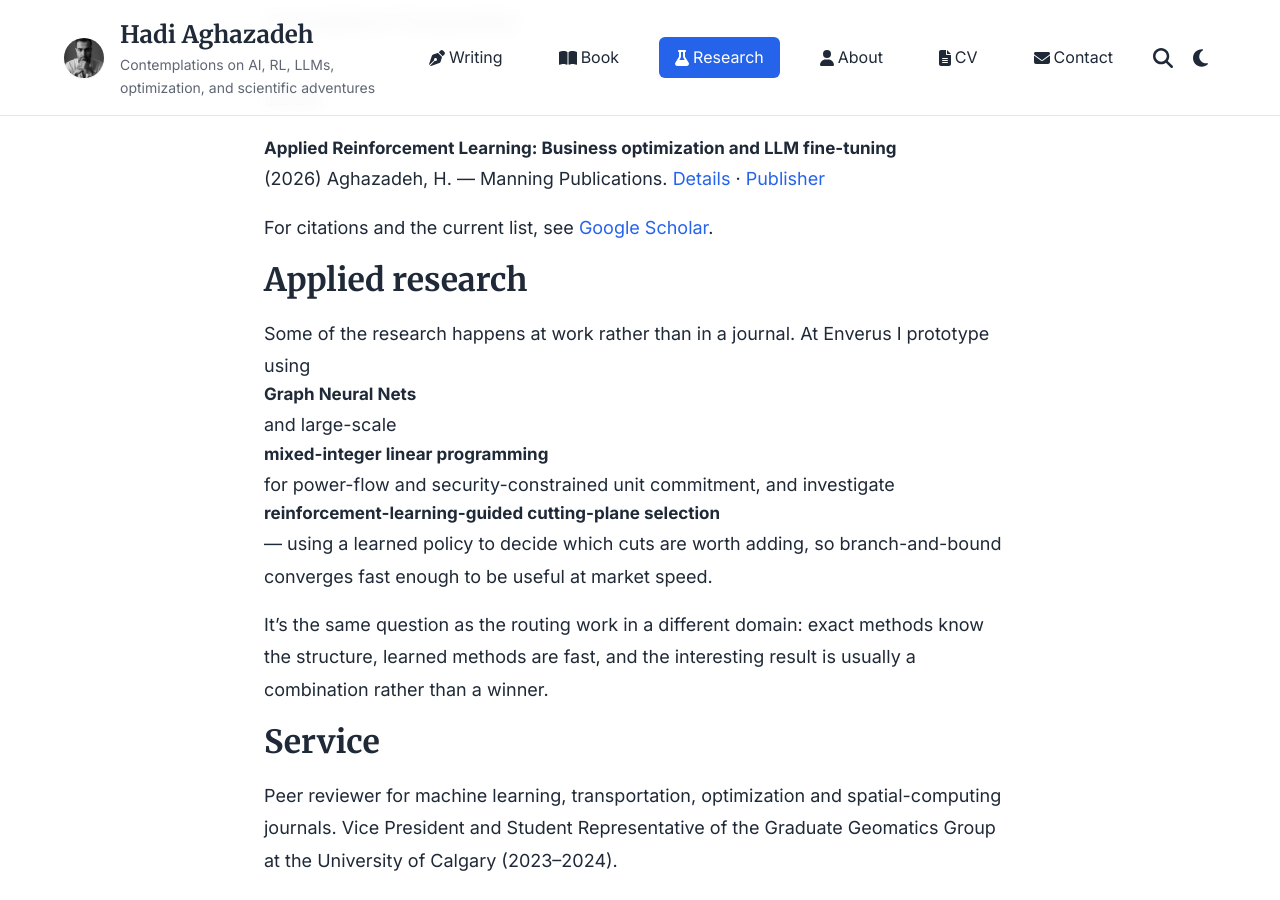
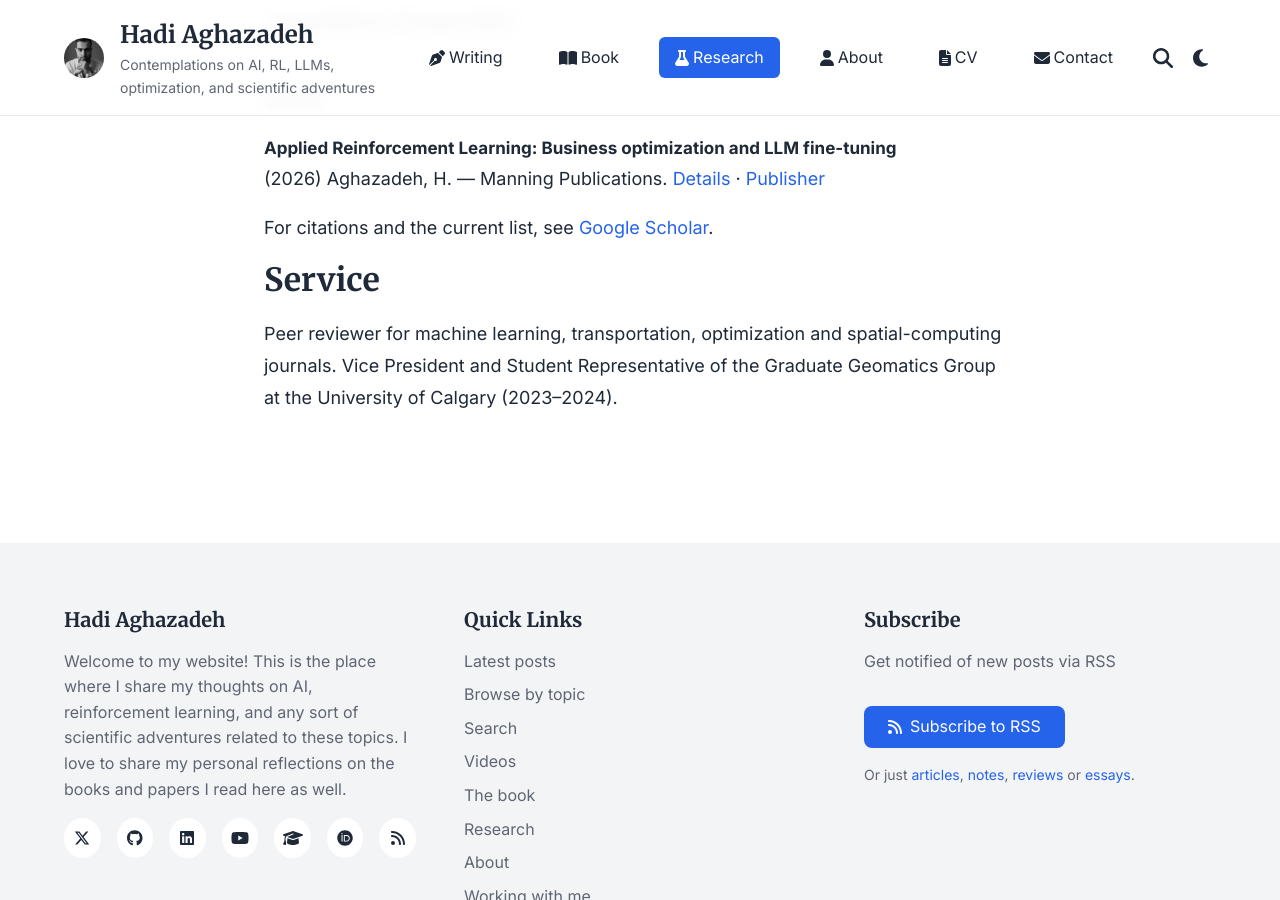
Before and after one commit to hadiagha/hadiagha.github.io, a Jekyll site: the page built from research.md, in a window 1280 px wide and 900 px high, scrolled down 1685 px. Built offline with Jekyll 4.4.1, drawn with Linux system fonts in a browser that asks for light colours.

Commit message:
Remove the descriptions of Enverus research from the site
Hadi dropped the graph-neural-network / mixed-integer-programming /
cutting-plane paragraph from /about/. The same work was described, in almost
the same words and explicitly attributed to Enverus, in two other public
places, so removing it from one page alone would have achieved nothing:

  * /research/ — the whole "Applied research" section. Its second paragraph
    ("It's the same question as the routing work in a different domain...")
    referred back to the first, so it could not stay behind on its own.
  * /cv/ — the two bullets under "Senior Data Scientist — Enverus" covering
    Graph Neural Nets for power-flow and SCUC, and RL-guided cutting-plane
    selection.

Deliberately left, because neither attributes anything to Enverus: the /cv/
skills list, which names SCUC, power-flow optimization, branch-and-bound and
cutting planes as domain knowledge, and the homepage topic card describing
optimization as a subject this blog writes about.

Verified against the built site: no page now says what is researched at
Enverus. The role itself, the LMP forecasting work, and the employer link are
untouched.

```diff
--- a/research.md
+++ b/research.md
@@ -65,18 +65,6 @@ Aghazadeh, H. — Manning Publications.
 For citations and the current list, see
 [Google Scholar](https://scholar.google.ca/citations?user={{ site.author.social.google_scholar }}).
 
-## Applied research
-
-Some of the research happens at work rather than in a journal. At Enverus I
-prototype using **Graph Neural Nets** and large-scale **mixed-integer linear programming** for power-flow and
-security-constrained unit commitment, and investigate **reinforcement-learning-guided
-cutting-plane selection** — using a learned policy to decide which cuts are worth
-adding, so branch-and-bound converges fast enough to be useful at market speed.
-
-It's the same question as the routing work in a different domain: exact methods
-know the structure, learned methods are fast, and the interesting result is
-usually a combination rather than a winner.
-
 ## Service
 
 Peer reviewer for machine learning, transportation, optimization and
```
Also changed, not shown: about.md (+1 -7 lines), cv.md (+0 -6 lines).
